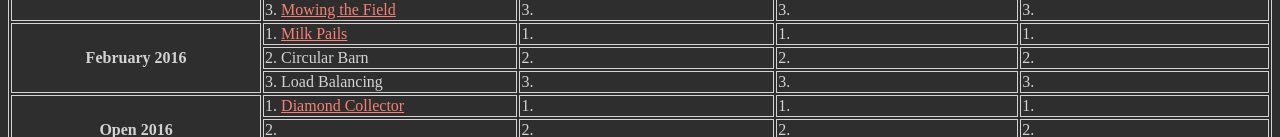
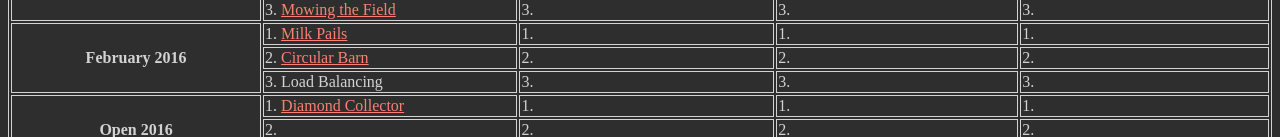
Before and after one commit to daniel-baumg/competitive-programming, a plain HTML site: page index.html in a window 1280 px wide. Shown: the part 228-365 px from the top of the page. Drawn offline with Linux system fonts and the light colour scheme.

Commit message:
Update index.html

```diff
--- a/index.html
+++ b/index.html
@@ -68,7 +68,7 @@
             <td>1. </td>
         </tr>
         <tr>
-            <td>2. Circular Barn</td>
+            <td>2. <a href="Bronze/feb-2016/cbarn.cpp">Circular Barn</a></td>
             <td>2. </td>
             <td>2. </td>
             <td>2. </td>
```
